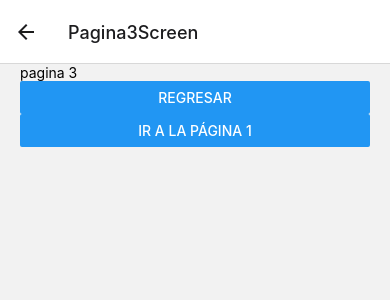
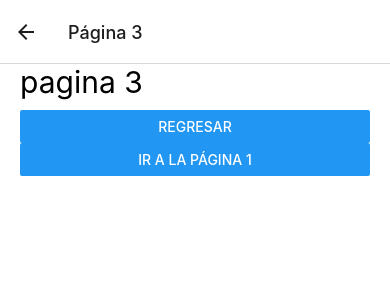
Before and after one commit to Lsjuandiego/reactNativeNavigation, a React Native app: screen /Pagina3Screen in a window 390 px wide. Shown: the top 300 px of the page. Built offline with nearby package versions, Linux system fonts and the light colour scheme.

Commit message:
#107 estilizando el stack navigator

```diff
--- a/src/navigator/StackNavigator.tsx
+++ b/src/navigator/StackNavigator.tsx
@@ -6,12 +6,24 @@
 
 const Stack = createStackNavigator();
 
-export const  StackNavigator = () => {
+export const StackNavigator = () => {
   return (
-    <Stack.Navigator>
-      <Stack.Screen name="Pagina1Screen" component={Pagina1Screen} />
-      <Stack.Screen name="Pagina2Screen" component={Pagina2Screen} />
-      <Stack.Screen name="Pagina3Screen" component={Pagina3Screen} />
+    <Stack.Navigator
+      // initialRouteName='Pagina2Screen'
+      screenOptions={{
+        // headerShown: false,
+        headerStyle: {
+          elevation: 0,
+          shadowColor: 'transparent'
+        },
+        cardStyle: {
+          backgroundColor: 'white',
+        }
+      }}
+    >
+      <Stack.Screen name="Pagina1Screen" options = {{title: 'Página 1'}} component={Pagina1Screen} />
+      <Stack.Screen name="Pagina2Screen" options = {{title: 'Página 2'}} component={Pagina2Screen} />
+      <Stack.Screen name="Pagina3Screen" options = {{title: 'Página 3'}} component={Pagina3Screen} />
     </Stack.Navigator>
   );
 }
--- a/src/screens/Pagina1Screen.tsx
+++ b/src/screens/Pagina1Screen.tsx
@@ -11,7 +11,7 @@
 export const Pagina1Screen = ({ navigation }: Props) => {
   return (
     <View style={styles.globalMargin}>
-      <Text>
+      <Text style = {styles.title}>
         pagina 1
       </Text>
       <Button
--- a/src/screens/Pagina2Screen.tsx
+++ b/src/screens/Pagina2Screen.tsx
@@ -1,4 +1,4 @@
-import React from 'react'
+import React, { useEffect } from 'react'
 import { Button, Text, View } from 'react-native'
 import { styles } from '../theme/appTheme'
 import { StackScreenProps } from '@react-navigation/stack';
@@ -9,9 +9,16 @@
 
 export const Pagina2Screen = ({navigation}:Props) => {
 
+  useEffect(()=>{
+    navigation.setOptions({
+      title: 'Hola mundo',
+      headerBackTitle: ''
+    });
+  },[]);
+
   return (
     <View style={styles.globalMargin}>
-      <Text>
+      <Text style = {styles.title}>
         pagina 2
       </Text>
       <Button
--- a/src/screens/Pagina3Screen.tsx
+++ b/src/screens/Pagina3Screen.tsx
@@ -8,7 +8,7 @@
 export const Pagina3Screen = ({ navigation }: Props) => {
   return (
     <View style={styles.globalMargin}>
-      <Text>
+      <Text style = {styles.title}>
         pagina 3
       </Text>
       <Button
--- a/src/theme/appTheme.tsx
+++ b/src/theme/appTheme.tsx
@@ -3,5 +3,10 @@
 export const styles = StyleSheet.create({
     globalMargin: {
         marginHorizontal: 20,
+    },
+
+    title: {
+        fontSize: 30,
+        marginBottom: 10
     }
 });
```
